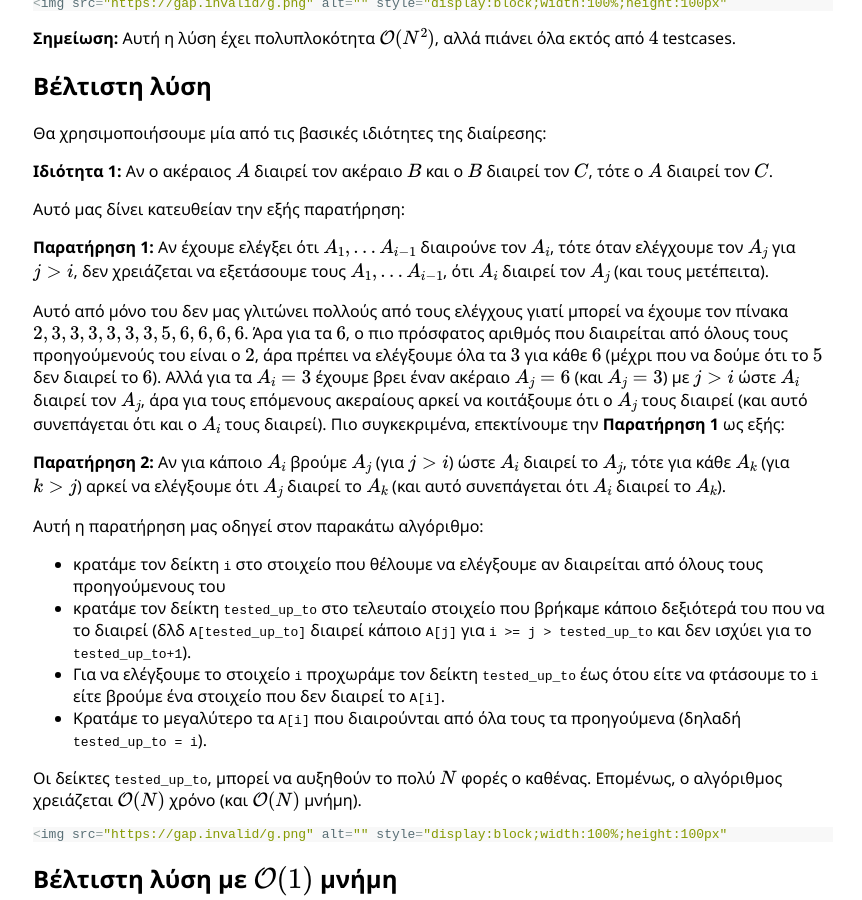
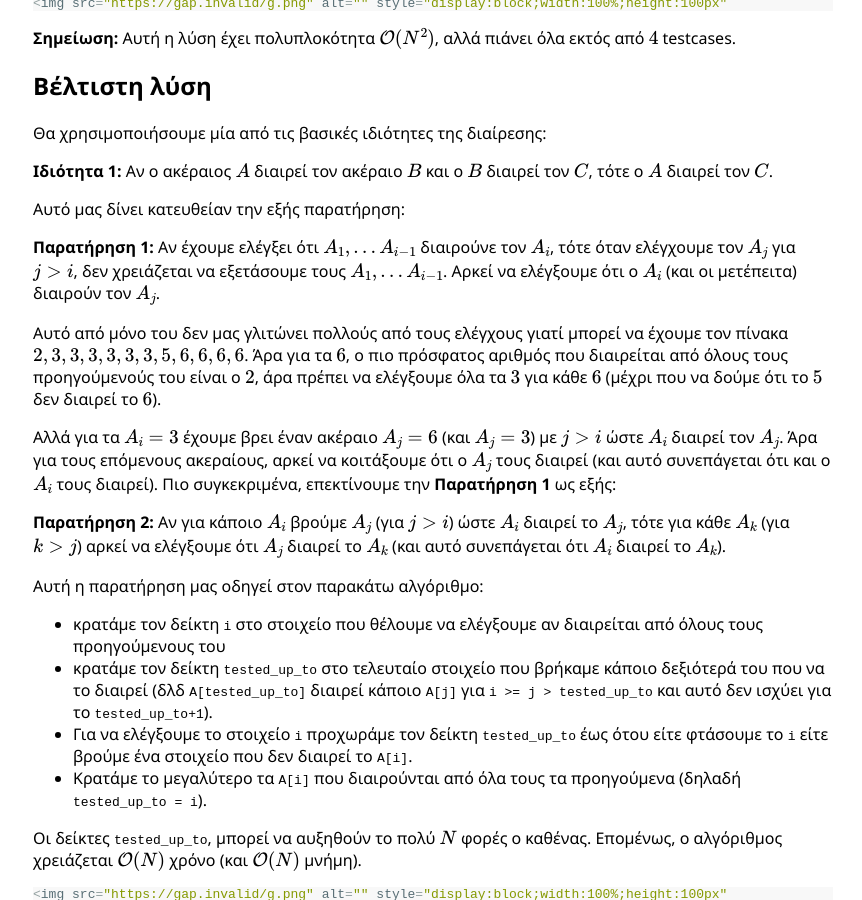
Before and after one commit to pdp-archive/pdp-archive.github.io, a Jekyll site: the page built from contests/_23-PDP/c-prevdiv-solution.md, in a window 1280 px wide and 900 px high, scrolled down 436 px. Shown: the whole window, without its empty margins (207-1069 px from the left). Built offline with Jekyll 4.4.1, drawn with Linux system fonts in a browser that asks for light colours; formulas are drawn with MathJax 3.

Commit message:
Μικρές διορθώσεις

```diff
--- a/contests/_23-PDP/c-prevdiv-solution.md
+++ b/contests/_23-PDP/c-prevdiv-solution.md
@@ -23,16 +23,18 @@ codename: prevdiv
 
 Αυτό μας δίνει κατευθείαν την εξής παρατήρηση:
 
-**Παρατήρηση 1:** Αν έχουμε ελέγξει ότι $$A_1, \ldots A_{i-1}$$ διαιρούνε τον $$A_i$$, τότε όταν ελέγχουμε τον $$A_j$$ για $$j > i$$, δεν χρειάζεται να εξετάσουμε τους $$A_1, \ldots A_{i-1}$$, ότι $$A_i$$ διαιρεί τον $$A_j$$ (και τους μετέπειτα).
+**Παρατήρηση 1:** Αν έχουμε ελέγξει ότι $$A_1, \ldots A_{i-1}$$ διαιρούνε τον $$A_i$$, τότε όταν ελέγχουμε τον $$A_j$$ για $$j > i$$, δεν χρειάζεται να εξετάσουμε τους $$A_1, \ldots A_{i-1}$$. Αρκεί να ελέγξουμε ότι ο $$A_i$$ (και οι μετέπειτα) διαιρούν τον $$A_j$$.
 
-Αυτό από μόνο του δεν μας γλιτώνει πολλούς από τους ελέγχους γιατί μπορεί να έχουμε τον πίνακα $$2, 3, 3, 3, 3, 3, 3, 5, 6, 6, 6, 6$$. Άρα για τα $$6$$, ο πιο πρόσφατος αριθμός που διαιρείται από όλους τους προηγούμενούς του είναι ο $$2$$, άρα πρέπει να ελέγξουμε όλα τα $$3$$ για κάθε $$6$$ (μέχρι που να δούμε ότι το $$5$$ δεν διαιρεί το $$6$$). Αλλά για τα $$A_i = 3$$ έχουμε βρει έναν ακέραιο $$A_j = 6$$ (και $$A_j = 3$$) με $$j > i$$ ώστε $$A_i$$ διαιρεί τον $$A_j$$, άρα για τους επόμενους ακεραίους αρκεί να κοιτάξουμε ότι ο $$A_j$$ τους διαιρεί (και αυτό συνεπάγεται ότι και ο $$A_i$$ τους διαιρεί). Πιο συγκεκριμένα, επεκτίνουμε την **Παρατήρηση 1** ως εξής:
+Αυτό από μόνο του δεν μας γλιτώνει πολλούς από τους ελέγχους γιατί μπορεί να έχουμε τον πίνακα $$2, 3, 3, 3, 3, 3, 3, 5, 6, 6, 6, 6$$. Άρα για τα $$6$$, ο πιο πρόσφατος αριθμός που διαιρείται από όλους τους προηγούμενούς του είναι ο $$2$$, άρα πρέπει να ελέγξουμε όλα τα $$3$$ για κάθε $$6$$ (μέχρι που να δούμε ότι το $$5$$ δεν διαιρεί το $$6$$).
+
+Αλλά για τα $$A_i = 3$$ έχουμε βρει έναν ακέραιο $$A_j = 6$$ (και $$A_j = 3$$) με $$j > i$$ ώστε $$A_i$$ διαιρεί τον $$A_j$$. Άρα για τους επόμενους ακεραίους, αρκεί να κοιτάξουμε ότι ο $$A_j$$ τους διαιρεί (και αυτό συνεπάγεται ότι και ο $$A_i$$ τους διαιρεί). Πιο συγκεκριμένα, επεκτίνουμε την **Παρατήρηση 1** ως εξής:
 
 **Παρατήρηση 2:** Αν για κάποιο $$A_i$$ βρούμε $$A_j$$ (για $$j > i$$) ώστε $$A_i$$ διαιρεί το $$A_j$$, τότε για κάθε $$A_k$$ (για $$k > j$$) αρκεί να ελέγξουμε ότι $$A_j$$ διαιρεί το $$A_k$$ (και αυτό συνεπάγεται ότι $$A_i$$ διαιρεί το $$A_k$$).
 
 Αυτή η παρατήρηση μας οδηγεί στον παρακάτω αλγόριθμο:
  * κρατάμε τον δείκτη `i` στο στοιχείο που θέλουμε να ελέγξουμε αν διαιρείται από όλους τους προηγούμενους του
- * κρατάμε τον δείκτη `tested_up_to` στο τελευταίο στοιχείο που βρήκαμε κάποιο δεξιότερά του που να το διαιρεί (δλδ `Α[tested_up_to]` διαιρεί κάποιο `A[j]` για `i >= j > tested_up_to` και δεν ισχύει για το `tested_up_to+1`).
- * Για να ελέγξουμε το στοιχείο `i` προχωράμε τον δείκτη `tested_up_to` έως ότου είτε να φτάσουμε το `i` είτε βρούμε ένα στοιχείο που δεν διαιρεί το `A[i]`.
+ * κρατάμε τον δείκτη `tested_up_to` στο τελευταίο στοιχείο που βρήκαμε κάποιο δεξιότερά του που να το διαιρεί (δλδ `Α[tested_up_to]` διαιρεί κάποιο `A[j]` για `i >= j > tested_up_to` και αυτό δεν ισχύει για το `tested_up_to+1`).
+ * Για να ελέγξουμε το στοιχείο `i` προχωράμε τον δείκτη `tested_up_to` έως ότου είτε φτάσουμε το `i` είτε βρούμε ένα στοιχείο που δεν διαιρεί το `A[i]`.
  * Κρατάμε το μεγαλύτερο τα `A[i]` που διαιρούνται από όλα τους τα προηγούμενα (δηλαδή `tested_up_to = i`).
 
 Οι δείκτες `tested_up_to`, μπορεί να αυξηθούν το πολύ $$N$$ φορές ο καθένας. Επομένως, ο αλγόριθμος χρειάζεται $$\mathcal{O}(N)$$ χρόνο (και $$\mathcal{O}(N)$$ μνήμη).
```
Also changed, not shown: 1 other file.
